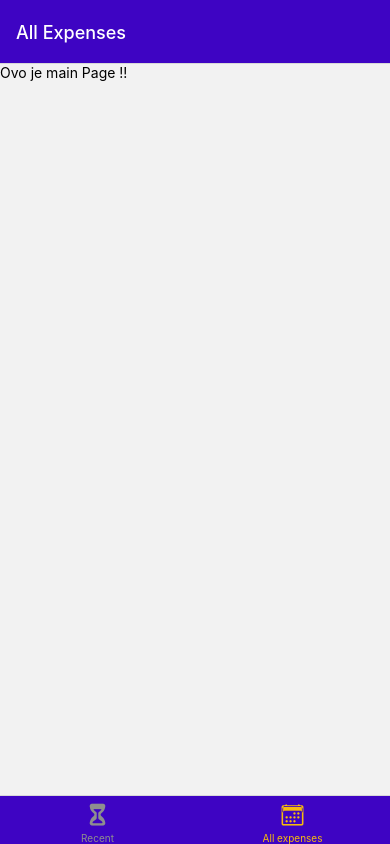
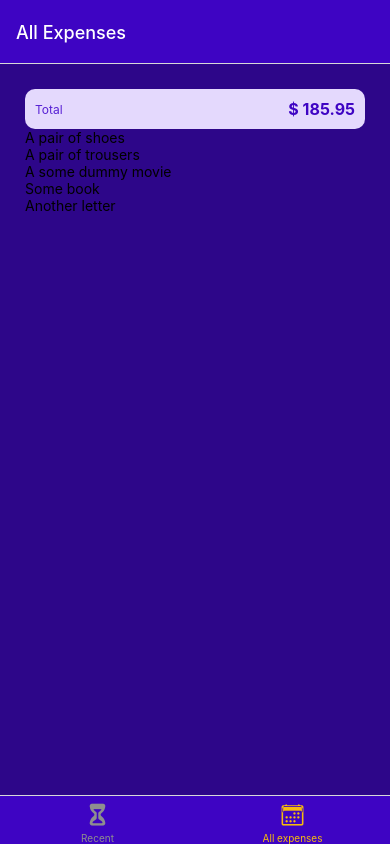
Before and after one commit to IvanRadovic/TheExpenseTracker-reactNative, a React Native app: screen /AllExpenses in a window 390 px wide. Built offline with nearby package versions, Linux system fonts and the light colour scheme.

Commit message:
Adding Styles to the components

```diff
--- a/App.js
+++ b/App.js
@@ -16,6 +16,8 @@ import { GlobalStyles } from './constats/styles';
 const Stack = createNativeStackNavigator();
 const BottomTabs = createBottomTabNavigator();
 
+
+/* ----- ExpensesOverView --- BottomNavigator --- */
 const ExpensesOverview = () => {
   return(
     <BottomTabs.Navigator
--- /dev/null
+++ b/components/Expenses/ExpensesList.component.jsx
@@ -0,0 +1,18 @@
+import { View, Text, FlatList } from "react-native";
+
+/* --- Showing expense Items --- */
+const renderExpenseItem = (itemData) => {
+  return <Text>{itemData.item.description}</Text>
+}
+
+const ExpensesList = ({ expenses }) => {
+    return (
+        <FlatList
+            data={expenses}
+            renderItem={renderExpenseItem}
+            keyExtractor = {(item) => item.id }
+        />
+     );
+}
+
+export default ExpensesList;
--- /dev/null
+++ b/components/Expenses/ExpensesOutput.component.jsx
@@ -0,0 +1,62 @@
+import { View, StyleSheet } from "react-native";
+
+/* --- COMPONENTS --- */
+import ExpensesSummary from "./ExpensesSummary.component";
+import ExpensesList from "./ExpensesList.component";
+
+/* -- css colors -- */
+import { GlobalStyles } from "../../constats/styles";
+
+const DUMMY_EXPNESES = [
+    {
+        id: 'e1',
+        description:'A pair of shoes',
+        amount: 59.99,
+        date: new Date('2021-12-19'),
+    },
+    {
+        id: 'e2',
+        description:'A pair of trousers',
+        amount: 89.99,
+        date: new Date('2021-01-05'),
+    },
+    {
+        id: 'e3',
+        description:'A some dummy movie',
+        amount: 5.99,
+        date: new Date('2021-12-01'),
+    },
+    {
+        id: 'e4',
+        description:'Some book',
+        amount: 9.99,
+        date: new Date('2021-02-01'),
+    },
+    {
+        id: 'e5',
+        description:'Another letter',
+        amount: 19.99,
+        date: new Date('2021-08-10'),
+    },
+]
+
+const ExpensesOutput = ({ expenses, expensesPeriod }) => {
+    return (
+        <View style={styles.container}>
+            {/* --Summary -- */}
+            <ExpensesSummary expenses={DUMMY_EXPNESES} periodName={expensesPeriod} />
+            {/* -- List -- */}
+            <ExpensesList expenses={DUMMY_EXPNESES} />
+        </View>
+     );
+}
+
+export default ExpensesOutput;
+
+const styles = StyleSheet.create({
+    container:{
+        flex:1,
+        padding:25,
+        backgroundColor:GlobalStyles.colors.primary700
+    }
+})
--- /dev/null
+++ b/components/Expenses/ExpensesSummary.component.jsx
@@ -0,0 +1,40 @@
+import { View, Text, StyleSheet } from "react-native";
+
+import { GlobalStyles } from "../../constats/styles";
+
+const ExpensesSummary = ({ expenses, periodName}) => {
+
+    /* ----- Sum of exepenses ----- */
+    const expensesSum = expenses.reduce((sum, expense) => {
+        return sum + expense.amount
+    }, 0);
+
+    return (
+        <View style={styles.container}>
+            <Text style={styles.period}>{periodName}</Text>
+            <Text style={styles.sum}>$ {expensesSum.toFixed(2)}</Text>
+        </View>
+     );
+}
+
+export default ExpensesSummary;
+
+export const styles = StyleSheet.create({
+    container:{
+        padding:10,
+        backgroundColor:GlobalStyles.colors.primary50,
+        borderRadius:10,
+        flexDirection:'row',
+        justifyContent:'space-between',
+        alignItems:'center'
+    },
+    period:{
+        fontSize:12,
+        color:GlobalStyles.colors.primary400,
+    },
+    sum:{
+        fontSize:16,
+        fontWeight:'bold',
+        color:GlobalStyles.colors.primary500
+    }
+})
--- a/screens/AllExpensesScreen.jsx
+++ b/screens/AllExpensesScreen.jsx
@@ -1,10 +1,12 @@
 import { View, Text } from "react-native";
+
+/* --- Components ---  */
+import ExpensesOutput from "../components/Expenses/ExpensesOutput.component";
+
+
+
 const AllExpensesScreen = () => {
-    return (
-        <View>
-            <Text>Ovo je main Page !!</Text>
-        </View>
-    );
+    return <ExpensesOutput expensesPeriod="Total"/>
 }
 
 export default AllExpensesScreen;
--- a/screens/RecentExpensesScreen.jsx
+++ b/screens/RecentExpensesScreen.jsx
@@ -1,11 +1,8 @@
 import { View, Text } from "react-native";
+import ExpensesOutput from "../components/Expenses/ExpensesOutput.component";
 
 const RecentExpensesScreen = () => {
-    return (
-        <View>
-            <Text>Ovo je RecentExpenses page!</Text>
-        </View>
-     );
+    return <ExpensesOutput expensesPeriod='Last 7 days' />
 }
 
 export default RecentExpensesScreen;
```
